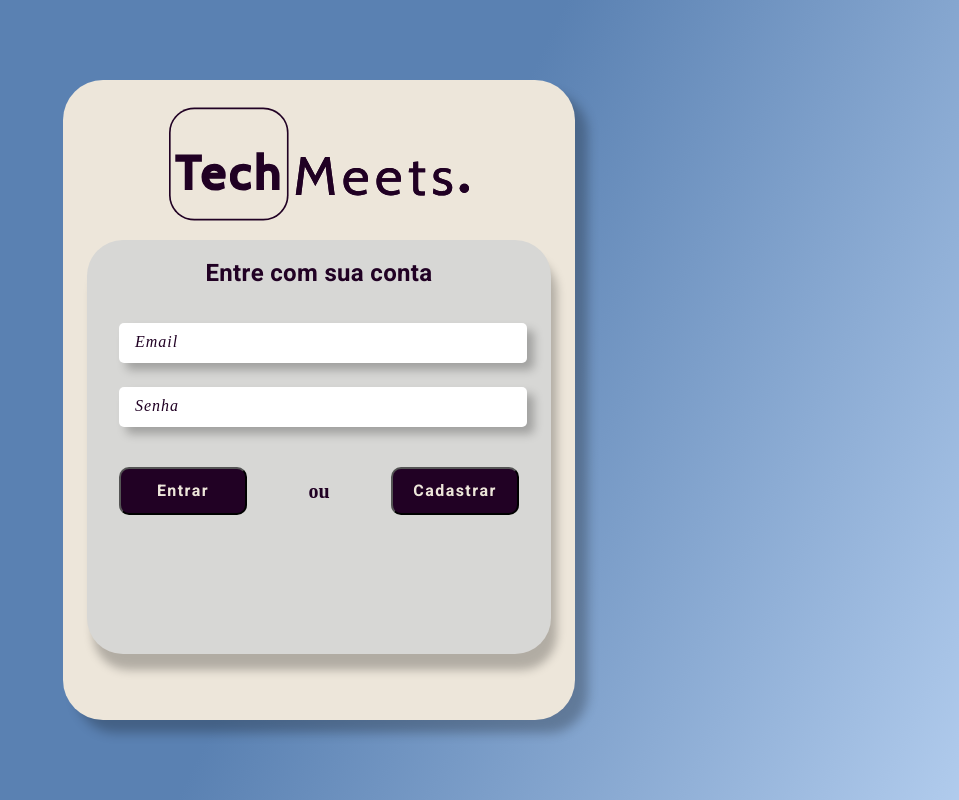
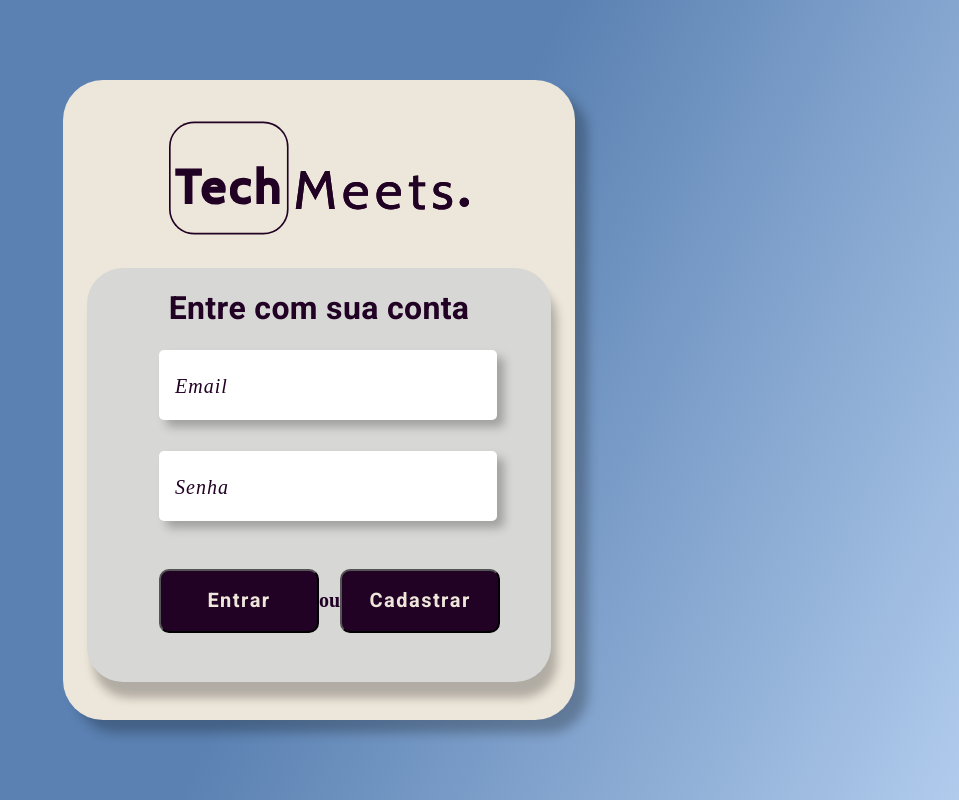
Before and after one commit to orange-hacka-zero/hacka-zero-FrontEnd, a React (Vite) app: page /login in a window 1280 px wide. Shown: the whole page, without its empty margins (321-1280 px from the left). Built offline with nearby package versions, Linux system fonts and the light colour scheme.

Commit message:
fix: fix style bug in login page

```diff
--- a/src/globalStyles.css
+++ b/src/globalStyles.css
@@ -44,12 +44,12 @@ body {
   padding-left: 1rem;
   pointer-events: none;
   letter-spacing: 1px;
-  font-size: 1rem;
+  font-size: 1.25rem;
   font-style: italic;
 }
 .inputEl:focus~.label, .inputEl:valid ~ .label {
   top:-10px;
-  font-size: 1rem;
+  font-size: 1.25rem;
   padding-left: 1rem;
   transition: all .4s ease-in-out;
 }
--- a/src/pages/Login/Login.module.css
+++ b/src/pages/Login/Login.module.css
@@ -16,6 +16,7 @@
   display:flex;
   flex-direction:column;
   align-items:center;
+  justify-content: space-evenly;
   box-sizing: border-box;
 }
 
@@ -32,52 +33,50 @@
   padding: 1rem 2rem;
   box-shadow: 6px 16px 10px 0px rgba(0, 0, 0, 0.25);
   box-sizing: border-box;
+  justify-content: space-evenly;
+
 }
 
 .mainTitle {
   color: var(--text-color);
   font-family: Heebo;
-  font-size: 1.5rem;
+  font-size: 2rem;
   font-weight: 700;
   letter-spacing: 0.32px;
-  margin-bottom: 1rem;
 }
 
 .inputContainer {
-  width: 100%;
-  height:  2rem;
+  width: 80%;
+  height:  4.25rem;
   position: relative;
   margin: 1rem 0;
   box-sizing: content-box;
 }
 
 .inputContainer input {
-  padding: 0.25rem
-}
-
-.inputContainer label {
-  top: 10px;
+  padding: 0.25rem1rem;
+  font-size: 1.25rem;
 }
 
 .btnContainer {
-  margin-top: 2rem;
+  margin: 2rem 0;
   display: flex;
   justify-content: space-between;
   align-items: center;
-  width: 100%;
+  width: 80%;
   font-weight: 700;
   font-size: 1.25rem;
 }
 
 .btnLogin {
-  width: 8rem;
-  height: 3rem;
+  width: 10rem;
+  height: 4rem;
   flex-shrink: 0;
   border-radius: 10px;
   background: var(--text-color);
   color: var(  --bg-light);
   font-family: 'Heebo', sans-serif;
-  font-size: 1rem;
+  font-size: 1.25rem;
   font-style: normal;
   font-weight: 700;
   line-height: normal;
@@ -126,7 +125,6 @@
   .btnContainer{
     width: 14rem;
     margin-top: 2.5rem;
-
   }
 
   .btnLogin{
```
